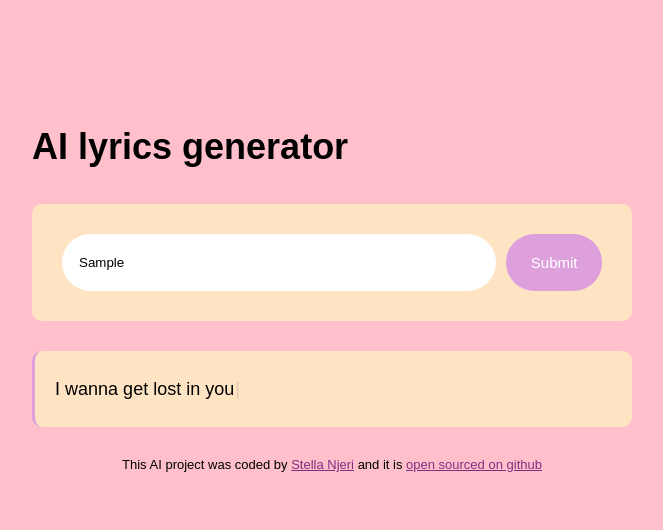
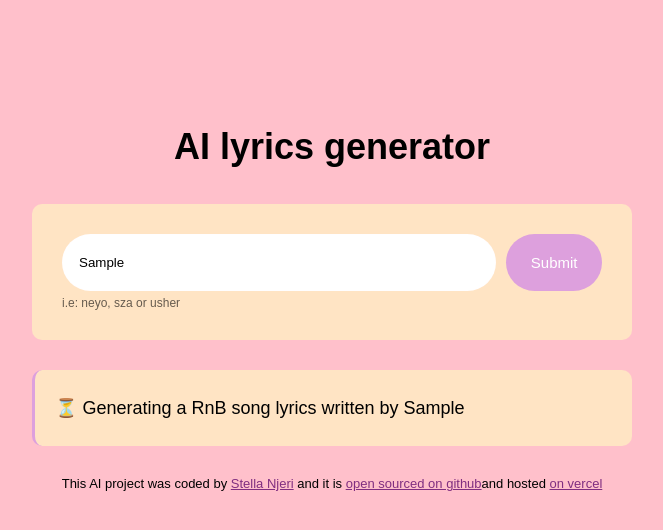
Before and after one commit to ndanuko/poem-generator, a plain HTML site: page index.html in a window 1280 px wide. Both pictures are taken after typing "Sample" into the empty fields and a click on the input 862 px from the left and 262 px from the top of the page. Shown: the whole page, without its empty margins (308-971 px from the left). Drawn offline with nearby package versions, Linux system fonts and the light colour scheme; no server answers.

Commit message:
updated my javascript and user experience

```diff
--- a/index.html
+++ b/index.html
@@ -3,9 +3,10 @@
   <head>
     <meta charset="UTF-8" />
     <meta name="viewport" content="width=device-width, initial-scale=1.0" />
-    <title>poem-generator</title>
+    <title>lyrics-generator</title>
     <link rel="stylesheet" href="src/style.css" />
     <script src="https://unpkg.com/typewriter-effect@latest/dist/core.js"></script>
+    <script src="https://cdn.jsdelivr.net/npm/axios@1.6.7/dist/axios.min.js"></script>
   </head>
   <body>
     <div class="container">
@@ -13,16 +14,20 @@
         <h1>AI lyrics generator</h1>
       </header>
       <main>
+        <div class="form-container">
           <form action="" id="lyrics-generator-form">
             <input
               type="text"
               placeholder="Enter the topic of the poem"
               autofocus
               required
-            class="prompt"
+              class="instructions"
+              id="user-instructions"
             />
             <input type="submit" class="button" />
           </form>
+          <div class="hint">i.e: neyo, sza or usher</div>
+        </div>
         <div class="lyrics" id="lyrics"></div>
       </main>
       <footer>
@@ -31,7 +36,7 @@
         and it is
         <a href="https://github.com/ndanuko/poem-generator" target="_blank"
           >open sourced on github</a
-        >
+        >and hosted <a href="http://" target="_blank"> on vercel</a>
       </footer>
     </div>
     <script src="src/script.js"></script>
--- a/src/script.js
+++ b/src/script.js
@@ -1,10 +1,27 @@
-function generateLyric(event) {
-  event.preventDefault();
+function displayPoem(response) {
   new Typewriter("#lyrics", {
-    strings: "I wanna get lost in you",
+    strings: response.data.answer,
     autoStart: true,
     delay: 1,
+    cursor: "",
   });
 }
-let lyricFormElement = document.querySelector("#lyrics-generator-form");
-lyricFormElement.addEventListener("submit", generateLyric);
+
+function generatePoem(event) {
+  event.preventDefault();
+
+  let instructionsInput = document.querySelector("#user-instructions");
+  let apiKey = "2046c535afeb092fo82f1d306d8a2b2t";
+  let context =
+    "You are a music connoiser  and love to write beautiful RnB MUSIC. You mission is to generate  RnB lyrics written the musical artist given in basic HTML and separate each line with a <br />. Make sure to follow the user instructions. Make sure to include  a title to all the lyrics you generate. Sign the SONG  with 'SheCodes AI' inside a <strong> element at the end of the poem and NOT at the beginning";
+  let prompt = `User instructions: Generate a english Rnb song lyrics  about ${instructionsInput.value}`;
+  let apiURL = `https://api.shecodes.io/ai/v1/generate?prompt=${prompt}&context=${context}&key=${apiKey}`;
+
+  let poemElement = document.querySelector("#lyrics");
+  poemElement.classList.remove("hidden");
+  poemElement.innerHTML = `<div class="generating">⏳ Generating a RnB song lyrics written by  ${instructionsInput.value}</div>`;
+  axios.get(apiURL).then(displayPoem);
+}
+
+let poemFormElement = document.querySelector("#lyrics-generator-form");
+poemFormElement.addEventListener("submit", generatePoem);
--- a/src/style.css
+++ b/src/style.css
@@ -6,22 +6,26 @@ h1 {
   font-weight: 800px;
   font-size: 36px;
   line-height: 1.5;
+  text-align: center;
 }
 header {
   margin-bottom: 30px;
 }
 form {
+  display: flex;
+}
+.form-container {
   padding: 30px;
   background-color: bisque;
   border-radius: 10px;
-  display: flex;
+
   margin-bottom: 30px;
 }
 .container {
   margin: 120px auto;
   max-width: 600px;
 }
-.prompt {
+.instructions {
   padding: 16px;
   width: 80%;
   border-radius: 50px;
@@ -47,6 +51,12 @@ form {
   background-color: bisque;
   border-radius: 10px;
 }
+.hint{.hint
+  line-height: 1.5;
+  margin-top: 5px;
+  opacity: 0.6;
+  font-size: 12px;
+}
 footer {
   text-align: center;
   font-size: 13px;
```
Lines whose indentation alone changed are shown as unchanged.
